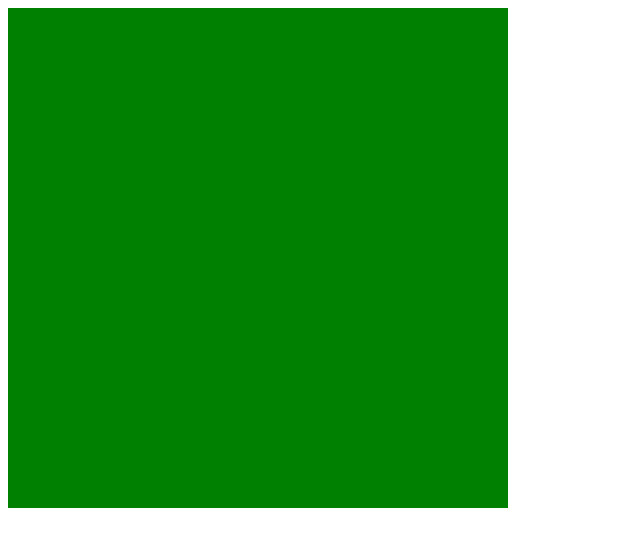
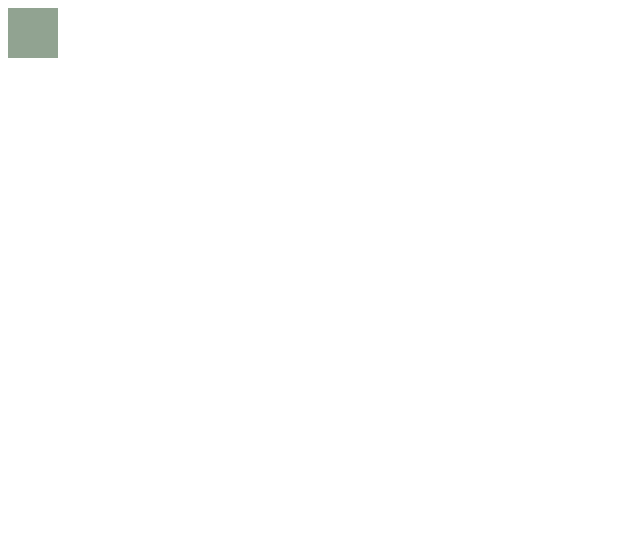
Before and after one commit to FunnyDrew/layout_sandbox, a website: page src/pages/page001.html in a window 1280 px wide. Shown: the whole page, without its empty margins (0-640 px from the left). Drawn offline with Linux system fonts and the light colour scheme.

Commit message:
add readme

```diff
--- a/src/styles/pages_styles/page001_style.css
+++ b/src/styles/pages_styles/page001_style.css
@@ -1,5 +1,5 @@
 div {
-  width: 500px;
-  height: 500px;
-  background-color: green;
+  width: 50px;
+  height: 50px;
+  background-color: rgb(145, 163, 145);
 }
```
Also changed, not shown: README.md (added), src/pages/ReadMe.md (deleted), 1 other file.
